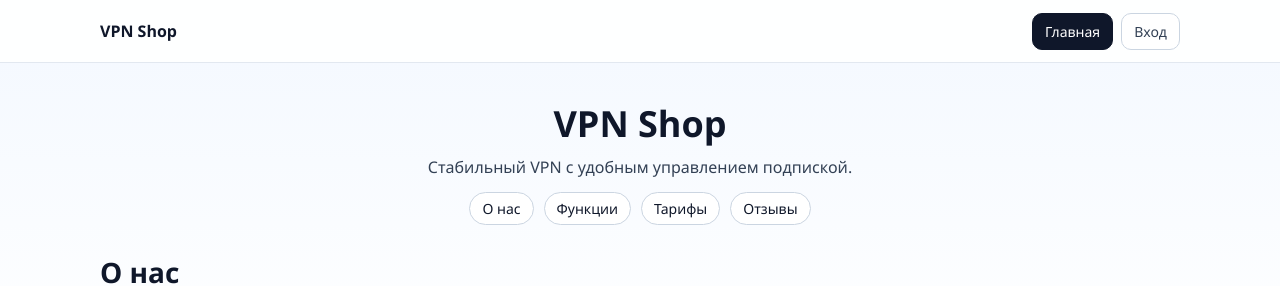
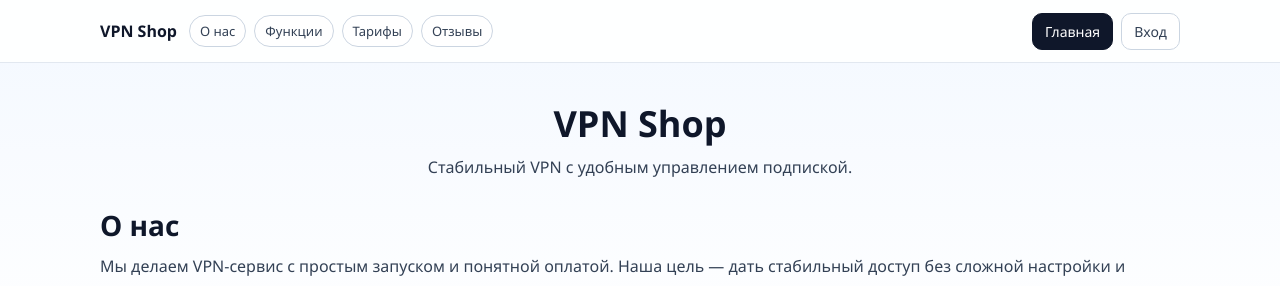
Before and after one commit to d3myasha/vpn-shop, a Next.js app: page / in a window 1280 px wide. Shown: the top 286 px of the page. Built offline with nearby package versions, Linux system fonts and the light colour scheme; no server answers; the database is empty.

Commit message:
feat(ui): move landing anchor navigation into global header

```diff
--- a/app/global-header-nav.tsx
+++ b/app/global-header-nav.tsx
@@ -18,8 +18,25 @@ function isActive(pathname: string, href: string) {
 
 export function GlobalHeaderNav({ isAuthenticated, isOwner }: GlobalHeaderNavProps) {
   const pathname = usePathname() ?? "/";
+  const showAnchors = pathname === "/";
 
   return (
+    <div className="global-header-nav-wrap">
+      <nav className={`global-anchor-nav ${showAnchors ? "" : "is-hidden"}`} aria-label="Навигация по главной">
+        <Link href="/#about" className="global-anchor-link">
+          О нас
+        </Link>
+        <Link href="/#features" className="global-anchor-link">
+          Функции
+        </Link>
+        <Link href="/#tariffs" className="global-anchor-link">
+          Тарифы
+        </Link>
+        <Link href="/#reviews" className="global-anchor-link">
+          Отзывы
+        </Link>
+      </nav>
+
       <nav className="global-nav" aria-label="Основная навигация">
         <Link href="/" className={`global-nav-link ${isActive(pathname, "/") ? "is-active" : ""}`}>
           Главная
@@ -43,5 +60,6 @@ export function GlobalHeaderNav({ isAuthenticated, isOwner }: GlobalHeaderNavPro
           </Link>
         ) : null}
       </nav>
+    </div>
   );
 }
--- a/app/globals.css
+++ b/app/globals.css
@@ -48,6 +48,39 @@ a {
   font-weight: 700;
   font-size: 16px;
   color: #0f172a;
+  white-space: nowrap;
+}
+
+.global-header-nav-wrap {
+  flex: 1;
+  display: flex;
+  align-items: center;
+  justify-content: space-between;
+  gap: 12px;
+  min-width: 0;
+}
+
+.global-anchor-nav {
+  display: flex;
+  gap: 8px;
+  align-items: center;
+  justify-content: center;
+  flex-wrap: wrap;
+}
+
+.global-anchor-nav.is-hidden {
+  visibility: hidden;
+  pointer-events: none;
+}
+
+.global-anchor-link {
+  display: inline-block;
+  border: 1px solid #cbd5e1;
+  border-radius: 999px;
+  padding: 6px 10px;
+  background: #fff;
+  color: #334155;
+  font-size: 13px;
 }
 
 .global-nav {
@@ -133,6 +166,21 @@ a {
     align-items: flex-start;
   }
 
+  .global-header-nav-wrap {
+    width: 100%;
+    display: grid;
+    gap: 8px;
+  }
+
+  .global-anchor-nav {
+    width: 100%;
+    justify-content: flex-start;
+  }
+
+  .global-anchor-nav.is-hidden {
+    display: none;
+  }
+
   .global-nav {
     width: 100%;
     justify-content: flex-start;
--- a/app/page.tsx
+++ b/app/page.tsx
@@ -122,20 +122,6 @@ async function HomePageView({ errorMessage, isAuthenticated }: { errorMessage: s
       <header style={{ marginBottom: 28, textAlign: "center" }}>
         <h1 style={{ margin: 0, fontSize: 36 }}>VPN Shop</h1>
         <p style={{ margin: "8px 0 0", color: "#334155" }}>Стабильный VPN с удобным управлением подпиской.</p>
-        <nav style={{ display: "flex", justifyContent: "center", gap: 10, flexWrap: "wrap", marginTop: 14 }}>
-          <a href="#about" style={sectionLinkStyle}>
-            О нас
-          </a>
-          <a href="#features" style={sectionLinkStyle}>
-            Функции
-          </a>
-          <a href="#tariffs" style={sectionLinkStyle}>
-            Тарифы
-          </a>
-          <a href="#reviews" style={sectionLinkStyle}>
-            Отзывы
-          </a>
-        </nav>
         {errorMessage ? <p style={{ margin: "10px 0 0", color: "#b91c1c", fontWeight: 600 }}>{errorMessage}</p> : null}
       </header>
 
@@ -236,14 +222,6 @@ const sectionTextStyle: React.CSSProperties = {
   lineHeight: 1.6
 };
 
-const sectionLinkStyle: React.CSSProperties = {
-  border: "1px solid #cbd5e1",
-  borderRadius: 999,
-  padding: "6px 12px",
-  background: "#fff",
-  fontSize: 14
-};
-
 const featureCardStyle: React.CSSProperties = {
   borderRadius: 12,
   border: "1px solid #e2e8f0",
```
Lines whose indentation alone changed are shown as unchanged.
